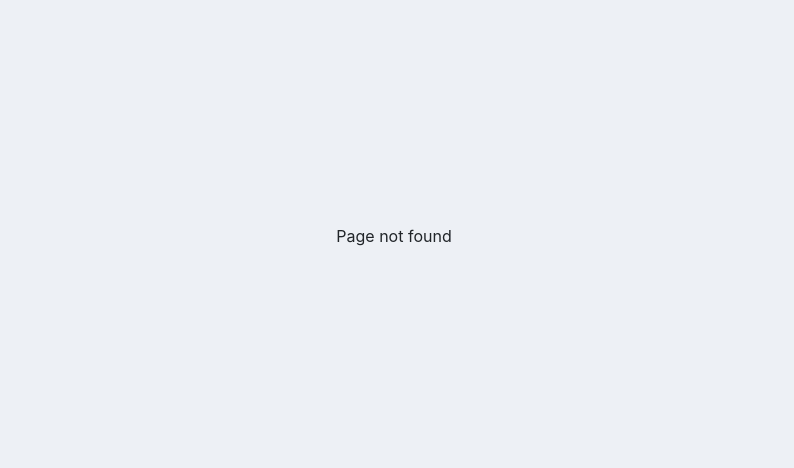
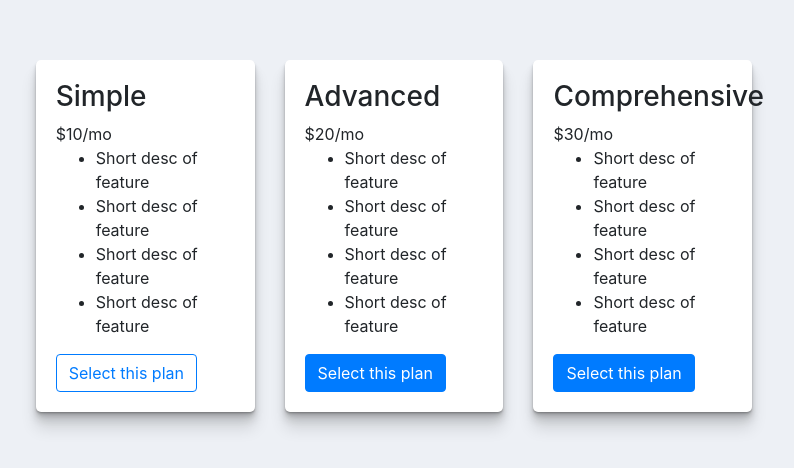
Before and after one commit to CEN-Group-3D/CEN-Project, a React (Create React App) app in the folder client/: page /payments in a window 1280 px wide. Before the commit this address had no page. Shown: the part 164-632 px from the top of the page, without its empty margins (246-1040 px from the left). Built offline with nearby package versions, Linux system fonts and the light colour scheme.

Commit message:
Adds PaymentPlans view and HTML template

```diff
--- a/client/src/App.js
+++ b/client/src/App.js
@@ -3,6 +3,7 @@ import { Route, Switch, Redirect  } from 'react-router-dom';
 import Home from "./views/Home/Home"
 import Login from "./views/Login/Login"
 import Welcome from "./views/Welcome/Welcome"
+import PaymentPlans from "./views/PaymentPlans/PaymentPlans"
 import NotFound from "./views/NotFound"
 import Header from "./components/Header/Header"
 import 'bootstrap/dist/css/bootstrap.min.css';
@@ -18,6 +19,7 @@ const App = () => {
         <Switch>
           <Route exact path="/login" component={Login} />
           <Route exact path="/welcome" component={Welcome} />
+          <Route exact path="/payments" component={PaymentPlans} />
           <Route exact path="/Home" component={Home} />
           <Route exact path="/">
             <Redirect to="/Home" />
--- /dev/null
+++ b/client/src/views/PaymentPlans/PaymentPlans.js
@@ -0,0 +1,53 @@
+import React from 'react';
+import Redirect from 'react';
+import './PaymentPlans.css';
+
+function PaymentPlans() {
+    return (
+        <div className="plans-container container col-xs-12 col-md-7">
+            <div className="row">
+                <div className='col-xs-12 col-md-4'>
+                    <div className="panel plan-container">
+                        <h3>Simple</h3>
+                        <span className="currency">$</span><span className="price">10</span><span className="period">/mo</span>
+                        <ul className="featuers-list">
+                            <li>Short desc of feature</li>
+                            <li>Short desc of feature</li>
+                            <li>Short desc of feature</li>
+                            <li>Short desc of feature</li>
+                        </ul>
+                        <button className="btn btn-outline-primary">Select this plan</button>
+                    </div>
+                </div>
+                <div className='col-xs-12 col-md-4'>
+                    <div className="panel plan-container">
+                        <h3>Advanced</h3>
+                        <span className="currency">$</span><span className="price">20</span><span className="period">/mo</span>
+                        <ul className="featuers-list">
+                            <li>Short desc of feature</li>
+                            <li>Short desc of feature</li>
+                            <li>Short desc of feature</li>
+                            <li>Short desc of feature</li>
+                        </ul>
+                        <button className="btn btn-primary">Select this plan</button>
+                    </div>
+                </div>
+                <div className='col-xs-12 col-md-4'>
+                    <div className="panel plan-container">
+                        <h3>Comprehensive</h3>
+                        <span className="currency">$</span><span className="price">30</span><span className="period">/mo</span>
+                        <ul className="featuers-list">
+                            <li>Short desc of feature</li>
+                            <li>Short desc of feature</li>
+                            <li>Short desc of feature</li>
+                            <li>Short desc of feature</li>
+                        </ul>
+                        <button className="btn btn-primary">Select this plan</button>
+                    </div>
+                </div>
+            </div>
+        </div>
+    );
+}
+
+export default PaymentPlans;
```
Also changed, not shown: client/src/views/PaymentPlans/PaymentPlans.css (added).
